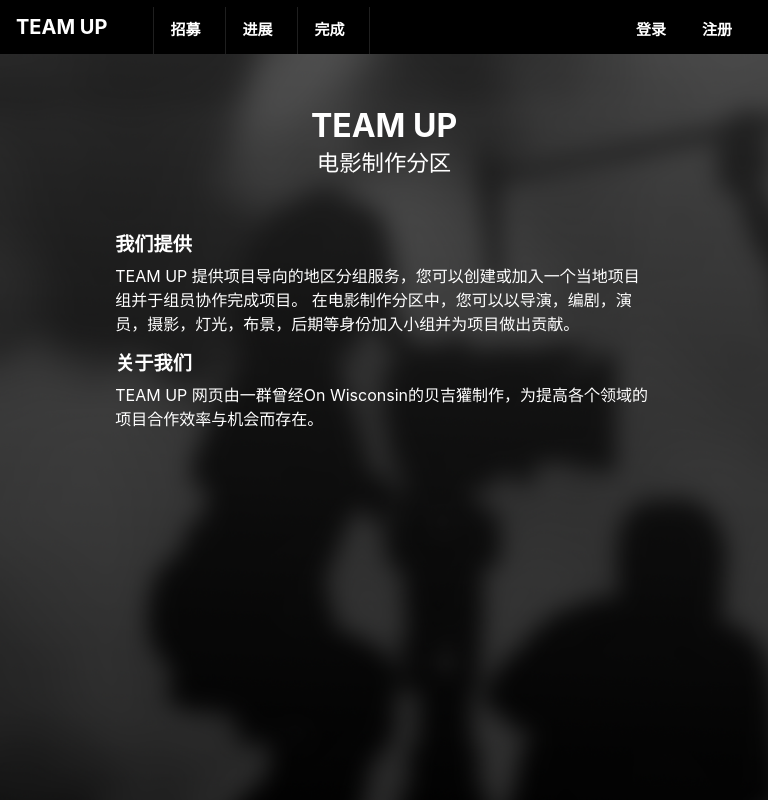
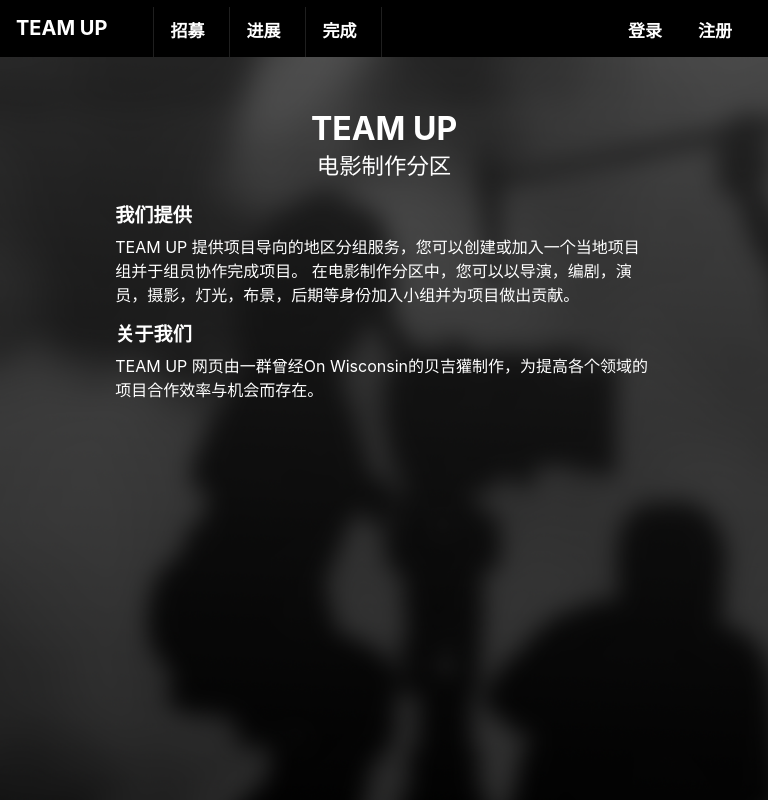
Before and after one commit to JWhoops/team-up, a React (Create React App) app: page / in a window 768 px wide. Built offline with nearby package versions, Linux system fonts and the light colour scheme.

Commit message:
adjusted style

```diff
--- a/src/components/header/Header.css
+++ b/src/components/header/Header.css
@@ -24,7 +24,7 @@
   .nav-btn-wrapper {
     color: white;
     border-left: 1px solid #1f1f1f;
-    font-size: 15px;
+    font-size: 17px;
     padding: 12px 25px;
     font-weight: bold;
   }
@@ -55,7 +55,7 @@
     display: inline-block;
     vertical-align: middle;
     margin-right: 20px;
-    font-size: 15px;
+    font-size: 17px;
     font-weight: bold;
   }
 
@@ -90,7 +90,7 @@
   .nav-btn-wrapper {
     color: white;
     font-weight: bold;
-    font-size: 15px;
+    font-size: 17px;
     margin-top: 7px;
     padding-left: 1rem;
   }
@@ -102,7 +102,7 @@
   }
 
   #username-lbl {
-    font-size: 15px;
+    font-size: 17px;
     text-decoration: none;
     padding-left: 1rem;
     color: white;
--- a/src/components/pages/home/HomePage.css
+++ b/src/components/pages/home/HomePage.css
@@ -26,7 +26,8 @@
 .logo {
     align-items: center;
     text-align: center;
-    margin: 10%;
+    margin-top: 10%;
+    margin-bottom: 4%;
 }
 .logo h1{
     color: white;
@@ -38,6 +39,9 @@
     color: white;
     font-size: 1.4rem;
 }
+.what{
+    margin-bottom: 3%;
+}
 .what h3, .about h3{
     color: white;
     font-size: 1.2rem;
```
